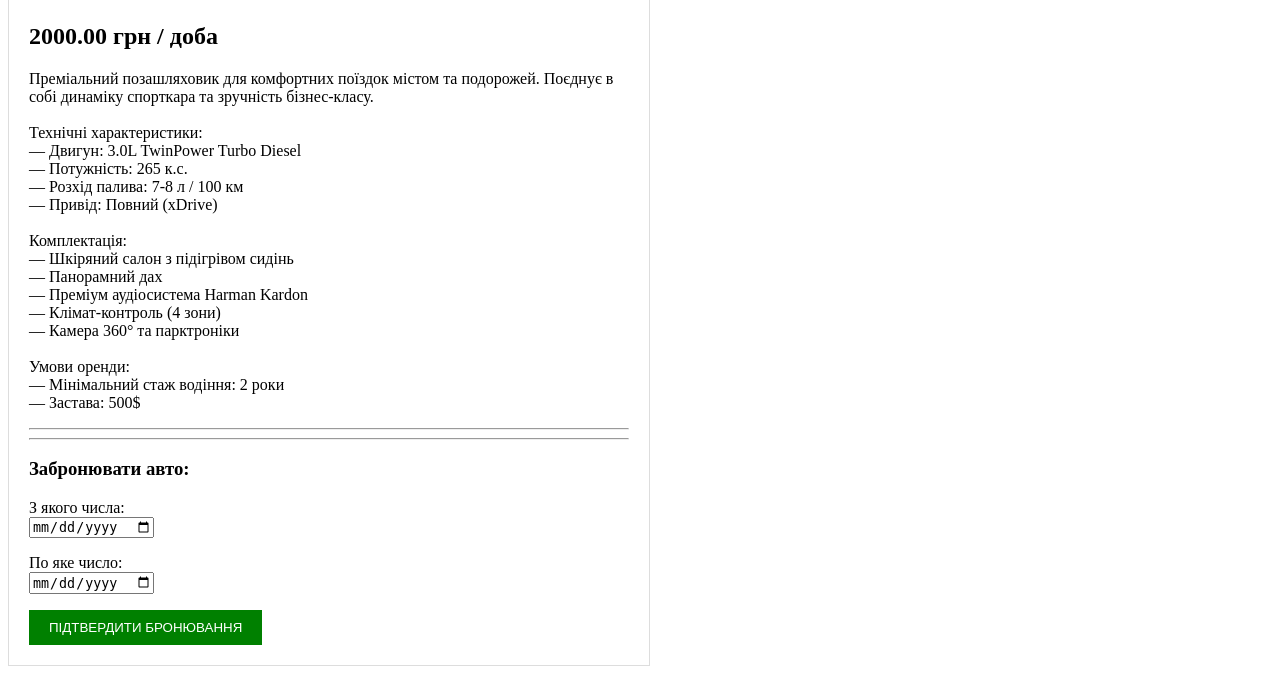
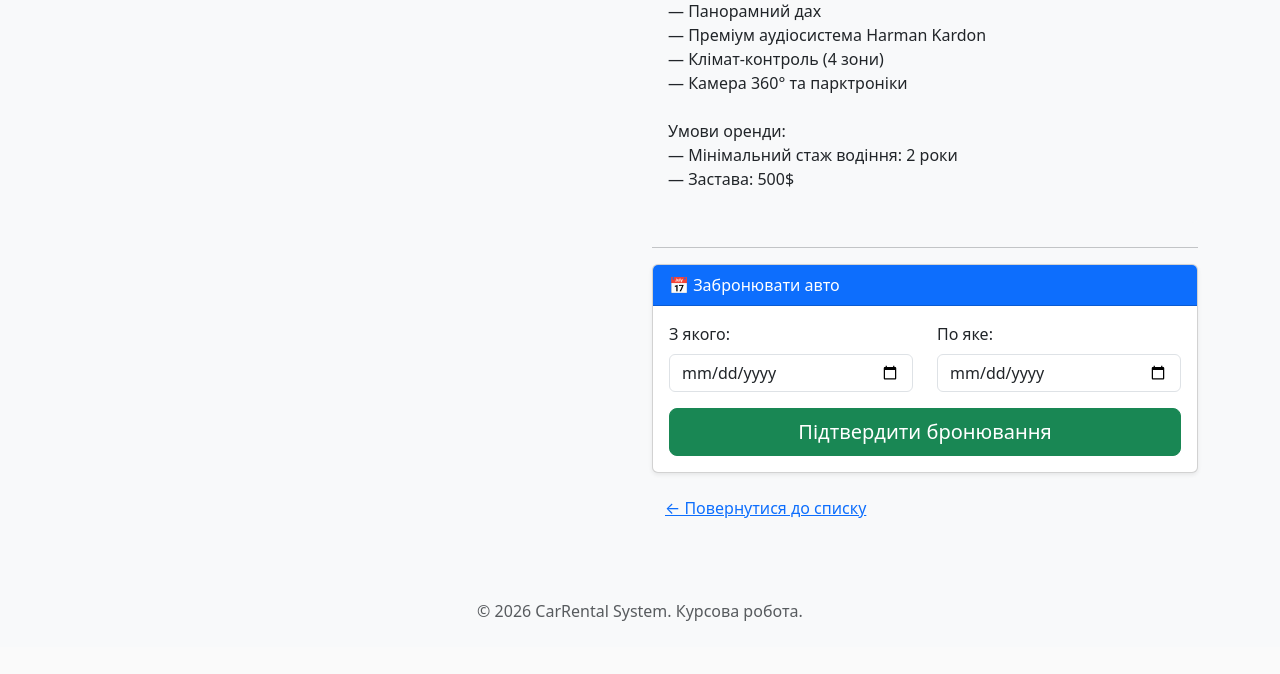
Before and after one commit to Pavlitoo/CarRental, a Django app: page /1/ in a window 1280 px wide. Shown: the part 548-1222 px from the top of the page. After the commit the page ends 1169 px from the top, so only its background shows below. Run offline with Django 5.2, Linux system fonts and the light colour scheme; data comes from the database, SQL or seed files in the repository.

Commit message:
Add Bootstrap styling to detail page

```diff
--- /dev/null
+++ b/cars/templates/cars/base.html
@@ -0,0 +1,35 @@
+<!DOCTYPE html>
+<html lang="uk">
+<head>
+    <meta charset="UTF-8">
+    <meta name="viewport" content="width=device-width, initial-scale=1.0">
+    <title>CarRental</title>
+    <link href="https://cdn.jsdelivr.net/npm/bootstrap@5.3.0/dist/css/bootstrap.min.css" rel="stylesheet">
+</head>
+<body class="bg-light">
+
+    <nav class="navbar navbar-expand-lg navbar-dark bg-dark mb-4">
+        <div class="container">
+            <a class="navbar-brand" href="{% url 'car_list' %}">🚖 CarRental</a>
+            <div class="navbar-nav ms-auto">
+                {% if user.is_authenticated %}
+                    <span class="nav-item nav-link text-white">Привіт, {{ user.username }}</span>
+                    <a class="nav-item nav-link" href="/admin/">Адмінка</a>
+                {% else %}
+                    <a class="nav-item nav-link" href="/admin/">Увійти</a>
+                {% endif %}
+            </div>
+        </div>
+    </nav>
+
+    <div class="container">
+        {% block content %}
+        {% endblock %}
+    </div>
+
+    <footer class="text-center text-muted py-4 mt-5">
+        &copy; 2026 CarRental System. Курсова робота.
+    </footer>
+
+</body>
+</html>
--- a/cars/templates/cars/car_detail.html
+++ b/cars/templates/cars/car_detail.html
@@ -1,47 +1,57 @@
-<!DOCTYPE html>
-<html>
-<head>
-    <title>{{ car.brand }} {{ car.model }}</title>
-</head>
-<body>
-    <a href="/">← Назад до списку</a>
+{% extends 'cars/base.html' %}
 
-    <div style="margin-top: 20px; border: 1px solid #ddd; padding: 20px; max-width: 600px;">
-        <h1>{{ car.brand }} {{ car.model }}</h1>
+{% block content %}
+<div class="row mt-4">
+    <div class="col-md-6">
+        {% if car.image %}
+            <img src="{{ car.image.url }}" class="img-fluid rounded shadow" alt="{{ car.brand }}">
+        {% else %}
+            <div class="p-5 bg-secondary text-white text-center rounded">Фото відсутнє</div>
+        {% endif %}
+    </div>
 
-        {% if car.image %}
-            <img src="{{ car.image.url }}" style="width: 100%; max-height: 400px; object-fit: cover;">
-        {% endif %}
+    <div class="col-md-6">
+        <h1 class="display-5">{{ car.brand }} {{ car.model }}</h1>
+        <h3 class="text-success fw-bold mb-4">{{ car.price_per_day }} грн <small class="text-muted fs-6">/ доба</small></h3>
 
-        <h2>{{ car.price_per_day }} грн / доба</h2>
-
-        <p style="white-space: pre-line;">{{ car.description }}</p> <hr>
+        <div class="card p-3 mb-4 bg-light border-0">
+            <h5 class="mb-3">Опис та комплектація:</h5>
+            <p style="white-space: pre-line;">{{ car.description }}</p>
+        </div>
 
         <hr>
-        <h3>Забронювати авто:</h3>
 
         {% if form.non_field_errors %}
-            <div style="background-color: #ffcccc; color: red; padding: 10px; border: 1px solid red; margin-bottom: 15px;">
+            <div class="alert alert-danger" role="alert">
                 {% for error in form.non_field_errors %}
-                    <p style="margin: 0;">⚠️ {{ error }}</p>
+                    <strong>Упс!</strong> {{ error }}
                 {% endfor %}
             </div>
         {% endif %}
 
-        <form method="post" style="margin-top: 15px;">
-            {% csrf_token %} <p>
-                <label>З якого числа:</label><br>
-                {{ form.start_date }}
-            </p>
-            <p>
-                <label>По яке число:</label><br>
-                {{ form.end_date }}
-            </p>
+        <div class="card shadow-sm">
+            <div class="card-header bg-primary text-white">
+                📅 Забронювати авто
+            </div>
+            <div class="card-body">
+                <form method="post">
+                    {% csrf_token %}
+                    <div class="row mb-3">
+                        <div class="col">
+                            <label class="form-label">З якого:</label>
+                            {{ form.start_date }}
+                        </div>
+                        <div class="col">
+                            <label class="form-label">По яке:</label>
+                            {{ form.end_date }}
+                        </div>
+                    </div>
+                    <button type="submit" class="btn btn-success w-100 btn-lg">Підтвердити бронювання</button>
+                </form>
+            </div>
+        </div>
 
-            <button type="submit" style="background: green; color: white; padding: 10px 20px; border: none; cursor: pointer;">
-                ПІДТВЕРДИТИ БРОНЮВАННЯ
-            </button>
-        </form>
+        <a href="{% url 'car_list' %}" class="btn btn-link mt-3">← Повернутися до списку</a>
     </div>
-</body>
-</html>
+</div>
+{% endblock %}
```
Also changed, not shown: cars/templates/cars/car_list.html (+24 -17 lines).
